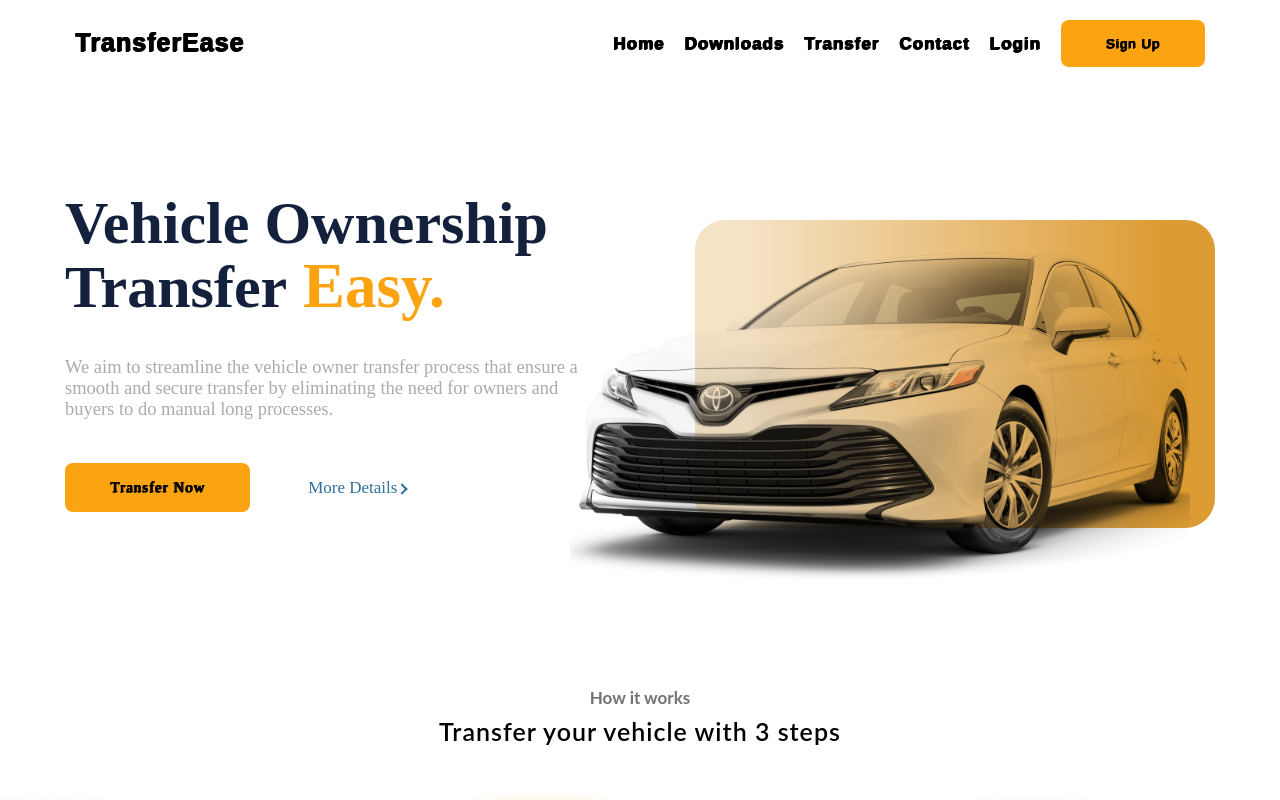
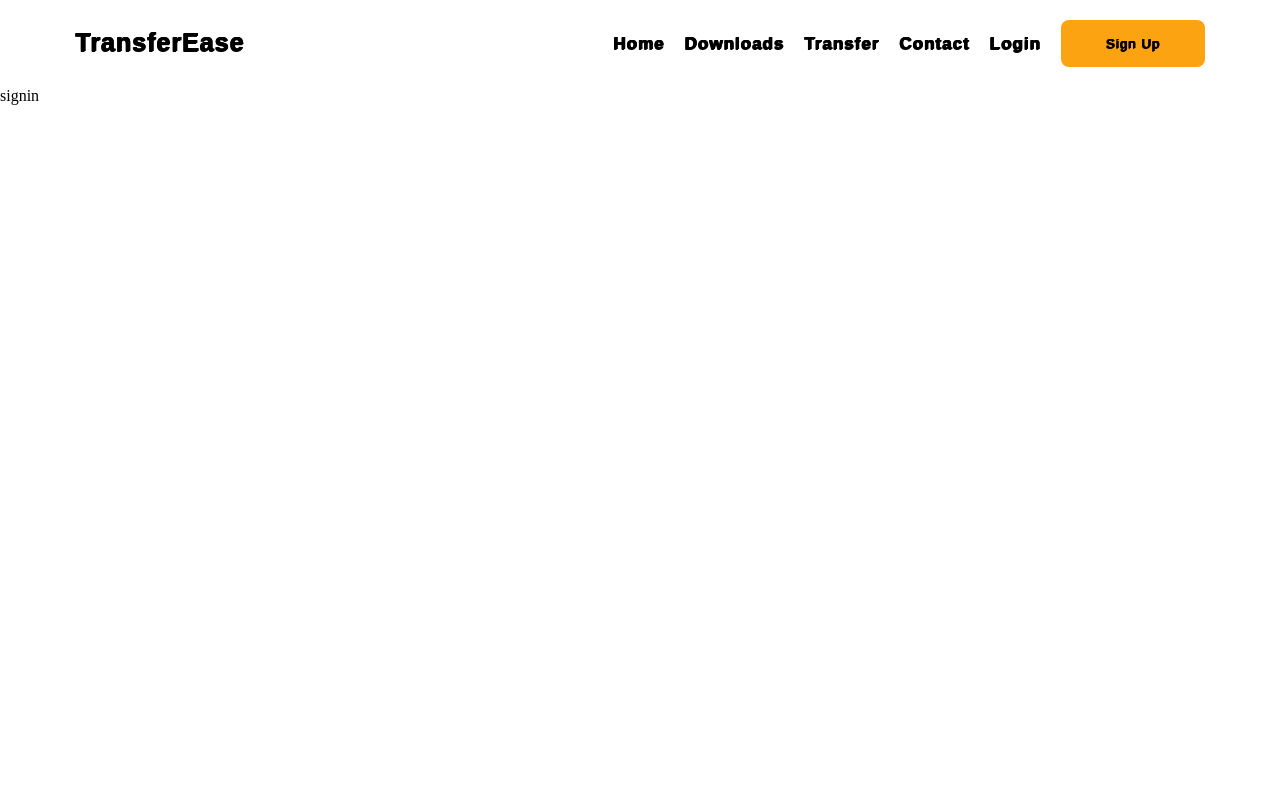
Before and after one commit to naveensanjula975/GovXperience, a React (Create React App) app in the folder transferease-web/: page / in a window 1280 px wide. Shown: the top 800 px of the page. Built offline with nearby package versions, Linux system fonts and the light colour scheme.

Commit message:
make other pages components

```diff
--- a/transferease-web/src/App.js
+++ b/transferease-web/src/App.js
@@ -6,16 +6,21 @@ import Feature from './Components/Feature/Feature';
 import Help from './Components/Help/Help';
 import Card from './Components/Card/Card';
 import Footer from './Components/Footer/Footer';
+import Signin from './Components/Signin/Signin';
+import Login from './Components/Login/Login';
 
 function App() {
   return (
     <>
       < Header />
-      < Hero />
+      {/* < Hero />
       < Feature />
       < Help />
       < Card />
-      < Footer />
+      < Footer /> */}
+
+      < Signin />
+      {/* < Login /> */}
     </>
   );
 }
--- /dev/null
+++ b/transferease-web/src/Components/Login/Login.jsx
@@ -0,0 +1,12 @@
+import React from "react";
+import "./Login.css";
+
+function Login() {
+  return (
+    <div>
+      <div>login</div>
+    </div>
+  );
+}
+
+export default Login;
--- /dev/null
+++ b/transferease-web/src/Components/Signin/Signin.jsx
@@ -0,0 +1,12 @@
+import React from "react";
+import "./Signin.css";
+
+function Signin() {
+  return (
+    <div>
+      <div>signin</div>
+    </div>
+  );
+}
+
+export default Signin;
```
Also changed, not shown: transferease-web/src/Components/Login/Login.css (added), transferease-web/src/Components/Signin/Signin.css (added).
